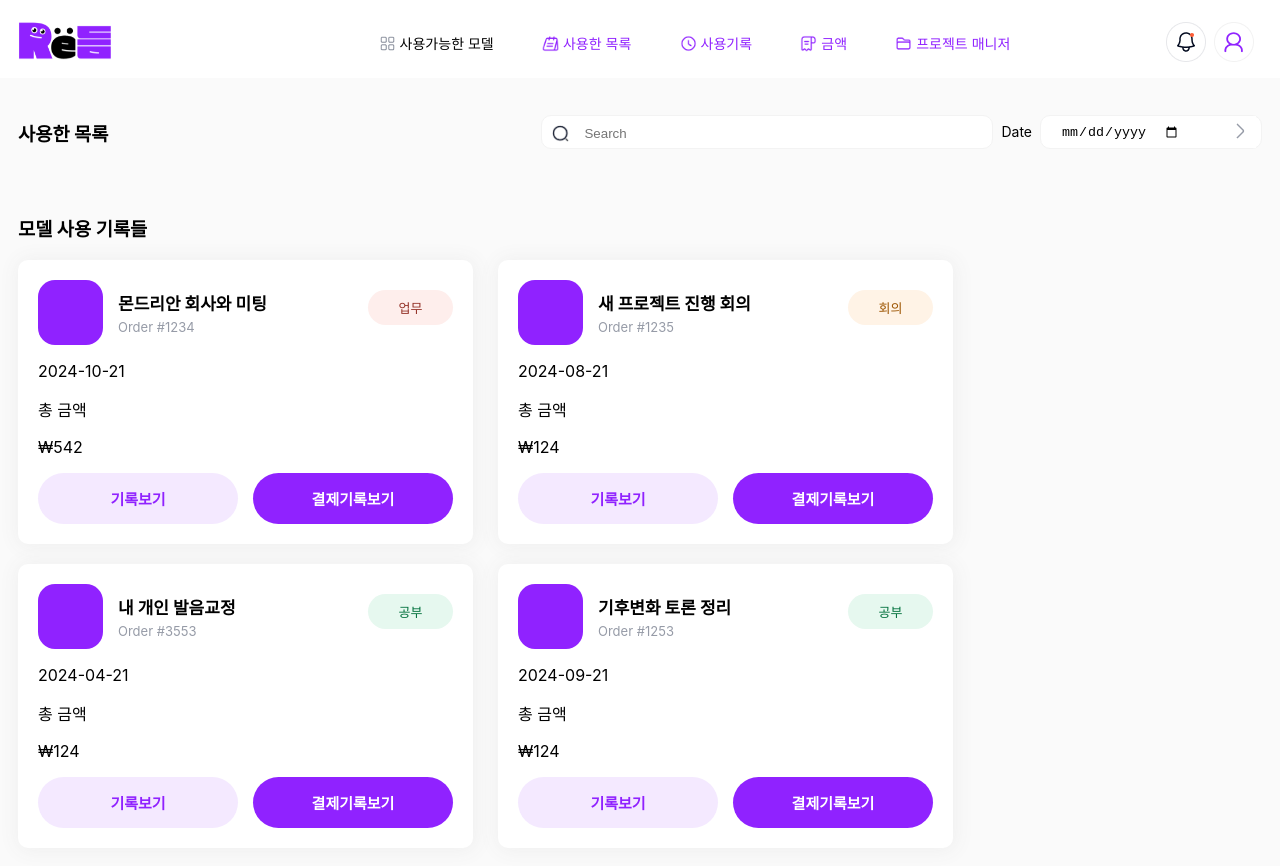
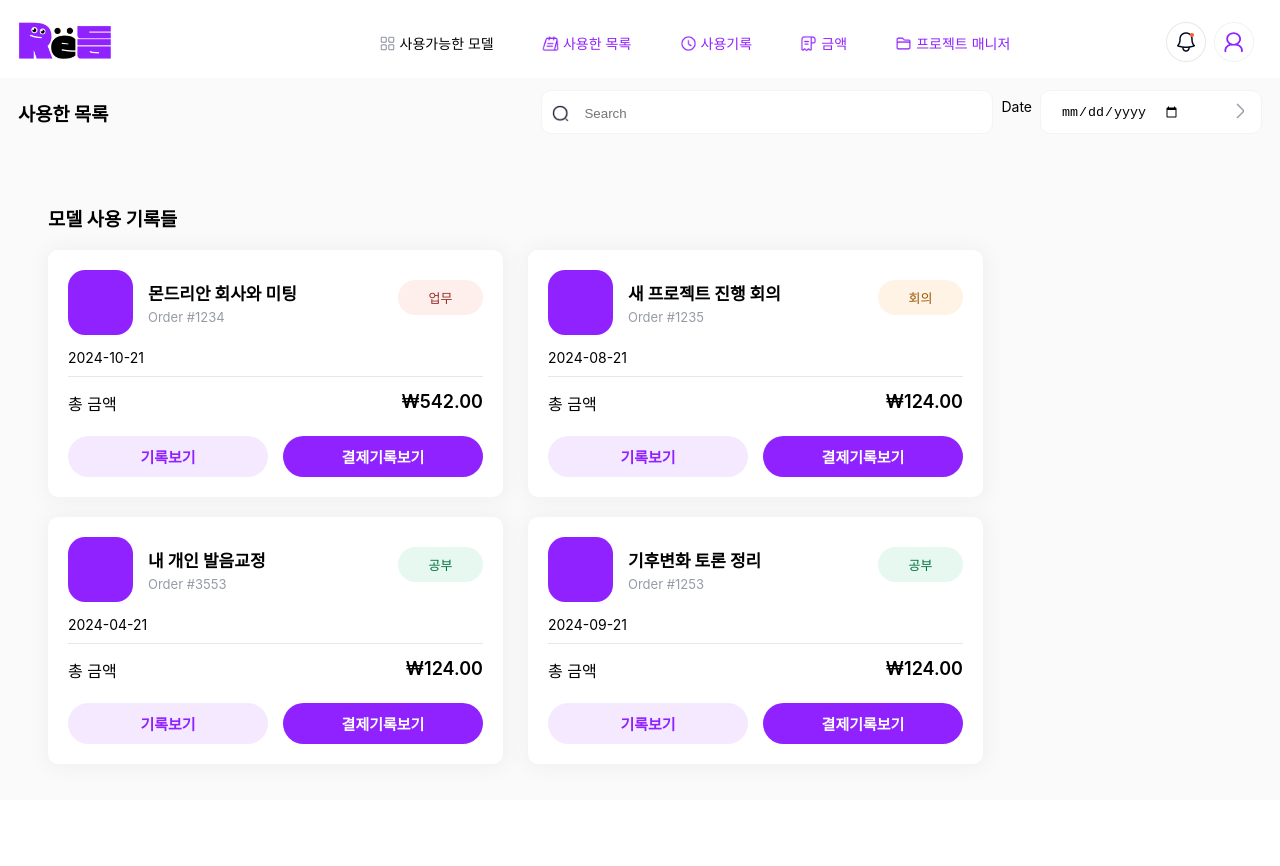
Before and after one commit to rehythmproject/frontend, a React (Create React App) app: page /useModelPage in a window 1280 px wide. Shown: the top 866 px of the page. After the commit the page ends 800 px from the top, so only its background shows below. Built offline with nearby package versions, Linux system fonts and the light colour scheme.

Commit message:
Add.jsx 변경

```diff
--- a/src/App.jsx
+++ b/src/App.jsx
@@ -3,7 +3,7 @@ import FirstSignup from './components/SignPage/FirstSignup';
 import SecondSignup from './components/SignPage/SecondSignup';
 import ThirdSignup from './components/SignPage/ThirdSignup';
 import SignupPage from './pages/SignupPage';
-import { Route, Routes } from 'react-router-dom';
+import { Route, Routes,Navigate } from 'react-router-dom';
 import FourthSignup from './components/SignPage/FourthSignup';
 import EndSignup from './components/SignPage/EndSignup';
 import LoginPage from './pages/LoginPage';
@@ -15,18 +15,20 @@ function App() {
   return (
     <div className="App">
       <Routes>
-        <Route path='/' >
-          <Route path='/' element={<LoginPage />} /> {/**/}
-            <Route path='signup' element={<SignupPage/>}>
-              <Route path='step1' element={<FirstSignup/>}/>
-              <Route path='step2' element={<SecondSignup/>}/>
-              <Route path='step3' element={<ThirdSignup/>}/>
-              <Route path='step4' element={<FourthSignup />} />
-              <Route path='finish' element={<EndSignup />} />
-            </Route>
+        <Route path="/" element={<Navigate to="/auth/login" replace />} />
+        <Route path='auth' >
+          <Route path='login' element={<LoginPage />} />
+          <Route path='signup' element={<SignupPage/>}>
+            <Route path='step1' element={<FirstSignup/>} />
+            <Route path='step2' element={<SecondSignup/>} />
+            <Route path='step3' element={<ThirdSignup/>}/>
+            <Route path='step4' element={<FourthSignup />} />
+            <Route path='finish' element={<EndSignup />} />
+          </Route>
         </Route>
         <Route path='/availableModel' element={<AvailableModel />}/>
         <Route path='/useModelPage' element={<UseModelPage />} />
+        <Route path='/recordModel/:code'/>
       </Routes>
     </div>
   );
--- a/src/components/SignPage/SignupButton.jsx
+++ b/src/components/SignPage/SignupButton.jsx
@@ -1,5 +1,5 @@
 import './SignupButton.css';
-import { useNavigate } from 'react-router-dom';
+import { replace, useNavigate } from 'react-router-dom';
 
 const SignupButton = ({handleNextPage, currentPage, pwd, rpwd, usernm, emailcheck, phoneCheck}) => {
     const navigate = useNavigate();
--- a/src/components/UseList/DateSelection.css
+++ b/src/components/UseList/DateSelection.css
@@ -8,7 +8,7 @@
     background-color: white;
     align-items: center;
     width: 210px;
-    height: 32px;
+    height: 42px;
     display: flex;
     justify-content: space-between;
     padding-left: 5px;
@@ -19,7 +19,7 @@
     border: none;
     padding: 5px;
     padding-left: 15px;
-    height: 20px;
+    height: 30px;
     background-color: white;
 }
 
--- a/src/components/UseList/DateSelection.jsx
+++ b/src/components/UseList/DateSelection.jsx
@@ -6,7 +6,7 @@ const DateSelection = () => {
 
     return(
         <div className="DateSelection_all">
-            <span style={{marginTop:'8px', margin:'8px'}}>Date</span>
+            <span style={{marginTop:'12px', margin:'8px'}}>Date</span>
         <div className="DateSelection">
             <input className="DateSelection_datebox" type="date" placeholder="placeholder"/>
             <button className="DateSelection_botton"><img src="images/arrow-right.png"/></button>
--- a/src/components/UseList/RecordButton.css
+++ b/src/components/UseList/RecordButton.css
@@ -8,7 +8,7 @@
     background-color: #F4E9FF;
     border: none;
     border-radius: 30px;
-    padding: 15px;
+    padding: 10px;
     width: 200px;
     font-size: 15px;
     font-weight: bold;
--- a/src/components/UseList/RecordButtons.jsx
+++ b/src/components/UseList/RecordButtons.jsx
@@ -1,9 +1,14 @@
+import { useNavigate } from 'react-router-dom'
 import './RecordButton.css'
 
-const RecordButtons = () => {
+const RecordButtons = ({Code}) => {
+    const navigate = useNavigate();
+    const onClickGoRecord = () => {
+        navigate(`/recordModel/${Code}`)
+    }
     return(
         <div className="RecordButtons">
-            <button className="usemodel_record">기록보기</button>
+            <button className="usemodel_record" onClick={onClickGoRecord}>기록보기</button>
             <button className="usemodel_record payment">결제기록보기</button>
         </div>
     )
--- a/src/components/UseList/SearchBox.css
+++ b/src/components/UseList/SearchBox.css
@@ -1,7 +1,7 @@
 .SearchBox {
     background-color: white;
     border: 1px solid #f3f3f3;
-    height: 32px;
+    height: 42px;
     width: 450px;
     border-radius: 10px;
 }
@@ -14,7 +14,7 @@
 }
 
 .search {
-    height: 20px;
+    height: 30px;
     width: 405px;
     border: none;
     margin-top: 6px;
--- a/src/components/UseList/UseModelItem.css
+++ b/src/components/UseList/UseModelItem.css
@@ -56,3 +56,24 @@
     border-radius: 30px;
     margin-top: 10px;
 }
+
+.usemodel_date{
+    font-size: 14px;
+    padding-bottom: 10px;
+    border-bottom: 1px solid #E6E7EA;
+}
+
+.usemodel_total_amount{
+    display: flex;
+    justify-content: space-between;
+    margin-bottom: 5px;
+}
+
+.usemodel_total_amount p {
+    margin-top: 0px;
+}
+
+.usemodel_total_amount .price {
+    font-size: 18px;
+    font-weight: 600;
+}
--- a/src/components/UseList/UseModelItem.jsx
+++ b/src/components/UseList/UseModelItem.jsx
@@ -27,9 +27,9 @@ const UseModelItem = ({item}) => {
             <p className='usemodel_date'>{item.date}</p>
             <div className="usemodel_total_amount">
                 <p>총 금액</p>
-                <p>₩{item.total}</p>
+                <p className='price'>₩{item.total}.00</p>
             </div>
-            <RecordButtons />
+            <RecordButtons Code={item.code}/>
         </div>
     )
 }
--- a/src/pages/LoginPage.jsx
+++ b/src/pages/LoginPage.jsx
@@ -28,7 +28,7 @@ const LoginPage = () => {
           </div>
             <button className='login_button' onClick={handleLoginButton}>Log in</button>
             <SocialLogin />
-            <p style={{color:'#969BA7', margin: 'auto', fontSize: '14px', paddingTop: '20px'}}>계정이 없으신가요? <Link style={{color:'#B948FF'}} to='/signup/step1' >회원가입</Link></p>
+            <p style={{color:'#969BA7', margin: 'auto', fontSize: '14px', paddingTop: '20px'}}>계정이 없으신가요? <Link style={{color:'#B948FF'}} to='/auth/signup/step1' >회원가입</Link></p>
           </div>
         </div>
         </div>
--- a/src/pages/UseModelPage.css
+++ b/src/pages/UseModelPage.css
@@ -6,9 +6,10 @@
 }
 
 .usemodel_top {
-    margin-top: 100px;
+    margin-top: 80px;
     display: flex;
     justify-content: space-between;
+
 }
 
 .usemodel_top_right{
@@ -17,14 +18,17 @@
 }
 
 .usemodel_main{
-    margin-top: 50px;
+    margin-top: 60px;
 }
 
 .usemodel_list{
     width: 100%;
+    display: flex;
     flex-wrap: wrap;
-    margin-left: 0;
+    margin-left: 30px;
+    margin-top: 10px;
     justify-content: left;
+    align-items: flex-start;
 }
 
 @media (max-width: 1199px) {
--- a/src/pages/UseModelPage.jsx
+++ b/src/pages/UseModelPage.jsx
@@ -51,7 +51,7 @@ const UseModelPage = () => {
                     </div>
                 </div>
                 <div className="usemodel_main">
-                    <h3 style={{whiteSpace: 'nowrap'}}>모델 사용 기록들</h3>
+                    <h3 style={{whiteSpace: 'nowrap', marginLeft:'30px'}}>모델 사용 기록들</h3>
                     <div>
                         <ul className='usemodel_list' style={{padding:0}}>
                             {
```
